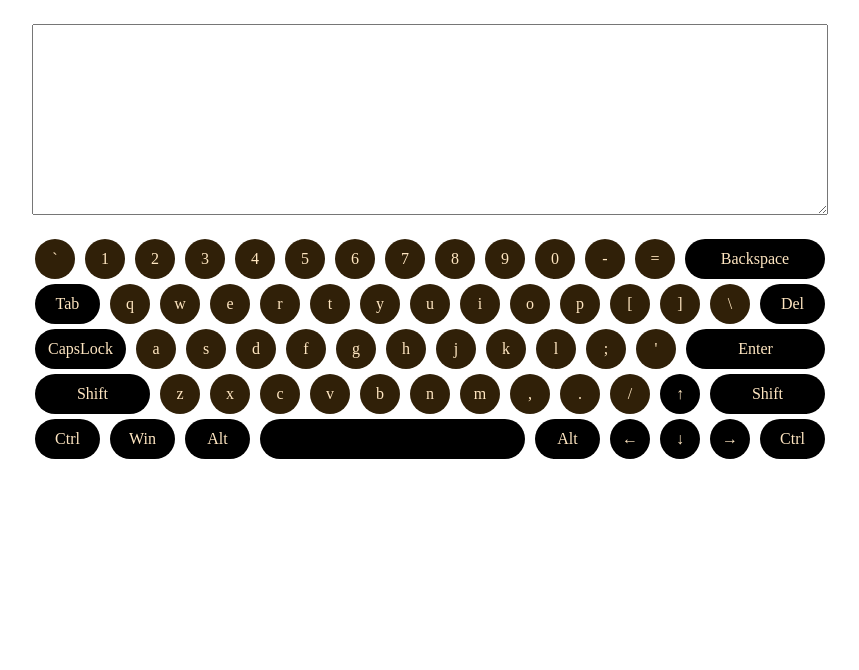
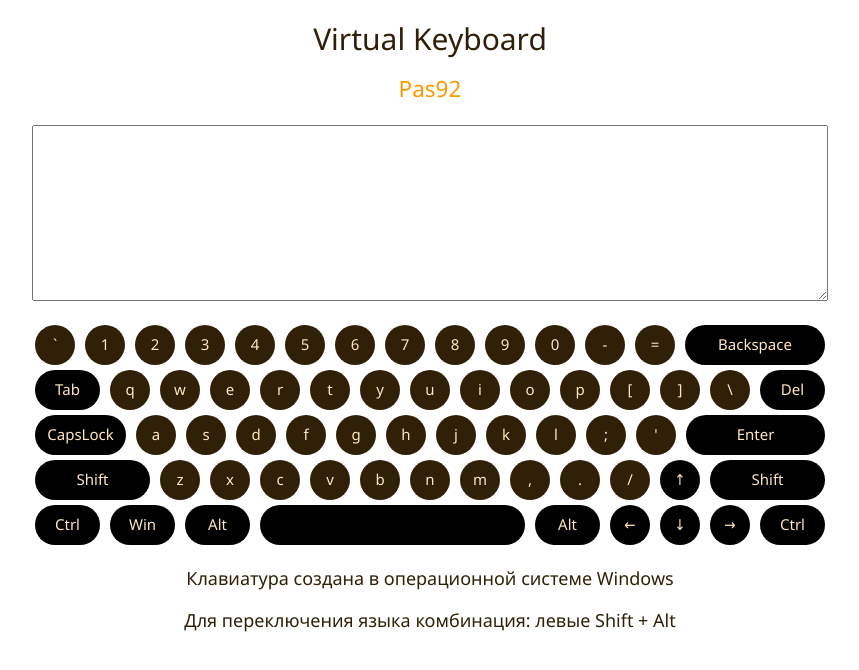
Before and after one commit to Pas92/virtual-keyboard, a website built with webpack: page src/index.html in a window 1280 px wide. Shown: the whole page, without its empty margins (210-1069 px from the left). Built offline with nearby package versions, Linux system fonts and the light colour scheme.

Commit message:
feat: add content according to technical requipments

```diff
--- a/src/components/key/key.scss
+++ b/src/components/key/key.scss
@@ -12,6 +12,7 @@
   background-color: $secondary-color;
 
   transition: border-color 0.3s;
+  cursor: pointer;
 
   .key-name {
     color: $keyboard-text-color;
--- a/src/index.js
+++ b/src/index.js
@@ -1,5 +1,17 @@
 import { Keyboard } from './components/keyboard/keyboard';
 import { keyboardData } from './data/keyboard-data';
+
+const header = document.createElement('h1');
+header.textContent = 'Virtual Keyboard';
+header.classList.add('main-header');
+document.body.append(header);
+
+const author = document.createElement('a');
+author.textContent = 'Pas92';
+author.href = 'https://github.com/Pas92';
+author.target = '_blank';
+author.classList.add('author');
+document.body.append(author);
 
 const terminal = document.createElement('textarea');
 terminal.classList.add('terminal');
@@ -13,6 +25,15 @@ document.body.append(terminal);
 const keyboard = new Keyboard(keyboardData, terminal);
 document.body.append(keyboard.getDOM());
 
-document.addEventListener('keydown', (e) => {
-  console.log(e.code);
-});
+const note = document.createElement('p');
+note.classList.add('note');
+
+const keyboardOSNote = note.cloneNode();
+keyboardOSNote.textContent = 'Клавиатура создана в операционной системе Windows';
+document.body.append(keyboardOSNote);
+
+const hotkeysNote = note.cloneNode();
+hotkeysNote.textContent = 'Для переключения языка комбинация: левыe Shift + Alt';
+document.body.append(hotkeysNote);
+
+note.remove();
--- a/src/index.scss
+++ b/src/index.scss
@@ -1,6 +1,43 @@
+@import './_basic.scss';
+
+:root {
+  font-family: "Segoe UI", "Tahoma", "Geneva", "Verdana", sans-serif;
+  font-size: 15px;
+}
+
+.main-header,
+.note {
+  color: $secondary-color;
+
+  width: max-content;
+  margin: 24px auto;
+}
+
+.main-header {
+  font-size: 2rem;
+}
+
+.note {
+  font-size: 1.2rem;
+}
+
+.author {
+  display: block;
+  font-size: 1.5rem;
+  width: max-content;
+  margin: 0 auto;
+
+  color: $primary-color;
+  text-decoration: none;
+}
+
 .terminal {
   display: block;
   width: 790px;
   font-size: 2rem;
   margin: 24px auto;
+
+  &:focus {
+    background-color: $keyboard-text-color;
+  }
 }
```
